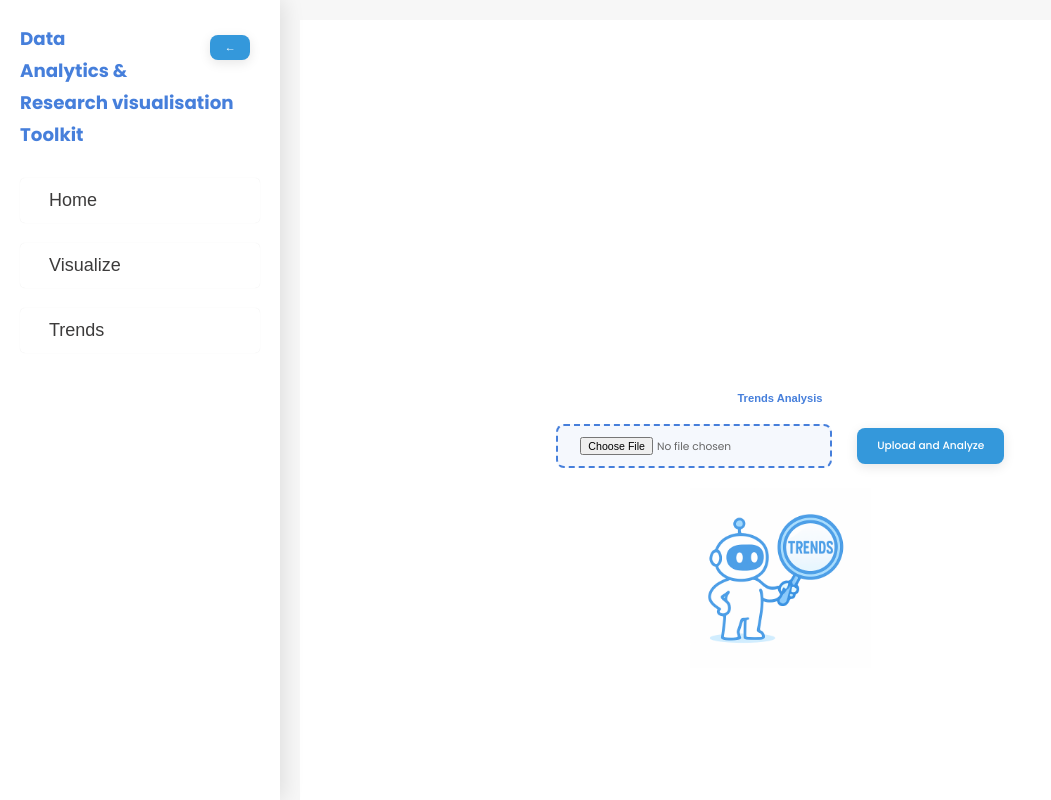
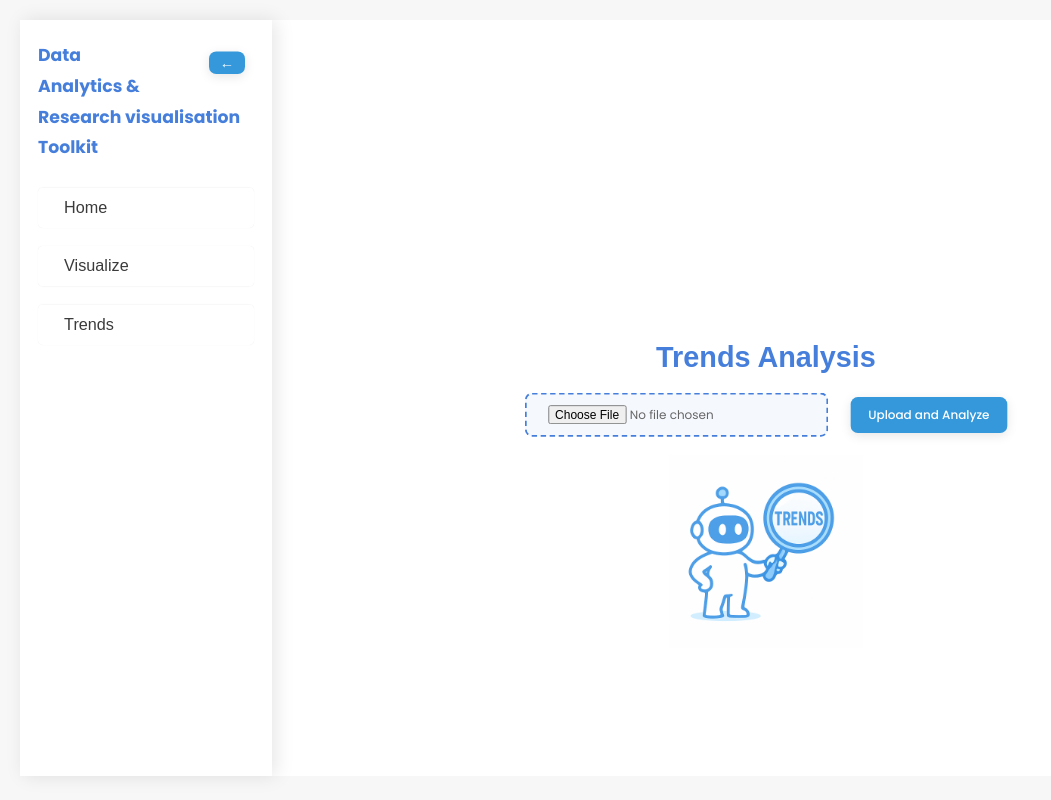
Before and after one commit to Hanokos/TNM094, a React (Create React App) app in the folder frontend/: page /trends in a window 1280 px wide. Shown: the whole page, without its empty margins (0-1051 px from the left). Built offline with nearby package versions, Linux system fonts and the light colour scheme.

Commit message:
fixed stuff

```diff
--- a/frontend/src/App.css
+++ b/frontend/src/App.css
@@ -4,7 +4,6 @@
   padding: 0;
   box-sizing: border-box;
   font-family: 'Arial', sans-serif;
-  font-size: 95%; /* slightly reduced from default */
 }
 
 body {
@@ -13,7 +12,6 @@ body {
   min-height: 100vh;
   width: 100%;
   position: relative;
-  overflow-x: hidden;
 }
 
 /* Main Content Styles */
@@ -29,6 +27,7 @@ body {
   transition: margin-left 0.3s ease;
 }
 
+
 /* When sidebar is collapsed */
 .sidebar.collapsed ~ .main-content {
   margin-left: 60px;
@@ -42,25 +41,22 @@ body {
   margin-top: 30px;
   width: 80%;
   max-width: 800px;
-  font-size: 95%;
 }
 
 input[type="file"] {
   margin-right: 10px;
-  padding: 9px;
+  padding: 10px;
   border-radius: 5px;
-  border: 1px solid #ccc;
-  font-size: 95%;
+  border: 1px solid #ffffff;
 }
 
 button:not(.info-btn):not(.close-btn):not(.nav-link):not(.pagination-btn) {
   background-color: #3498db;
   color: white;
   border: none;
-  padding: 9px 18px;
+  padding: 10px 20px;
   border-radius: 5px;
   cursor: pointer;
-  font-size: 95%;
 }
 
 button:not(.info-btn):not(.close-btn):not(.nav-link):not(.pagination-btn):hover {
@@ -68,11 +64,11 @@ button:not(.info-btn):not(.close-btn):not(.nav-link):not(.pagination-btn):hover
 }
 
 .loading-spinner {
-  border: 3px solid #ffffff;
-  border-top: 3px solid #3498db;
+  border: 4px solid #ffffff;
+  border-top: 4px solid #3498db;
   border-radius: 50%;
-  width: 44px;
-  height: 44px;
+  width: 50px;
+  height: 50px;
   animation: spin 1s linear infinite;
   margin: 20px auto;
 }
@@ -82,20 +78,11 @@ button:not(.info-btn):not(.close-btn):not(.nav-link):not(.pagination-btn):hover
   100% { transform: rotate(360deg); }
 }
 
-/* Plotly and Chart.js scaling */
-.js-plotly-plot,
-.chartjs-render-monitor {
-  transform: scale(0.95);
+
+/* Zoom out the whole React tree */
+#root {
+  transform: scale(0.9);
   transform-origin: top left;
+  /* counter-scale width so it still fills viewport */
+  width: 111.11%;
 }
-
-/* Diagram Container */
-.diagram-container {
-  width: 100%;
-  max-width: 1000px;
-  height: auto;
-  margin: 20px auto;
-  padding: 10px;
-  overflow-x: auto;
-  overflow-y: visible;
-}
```
